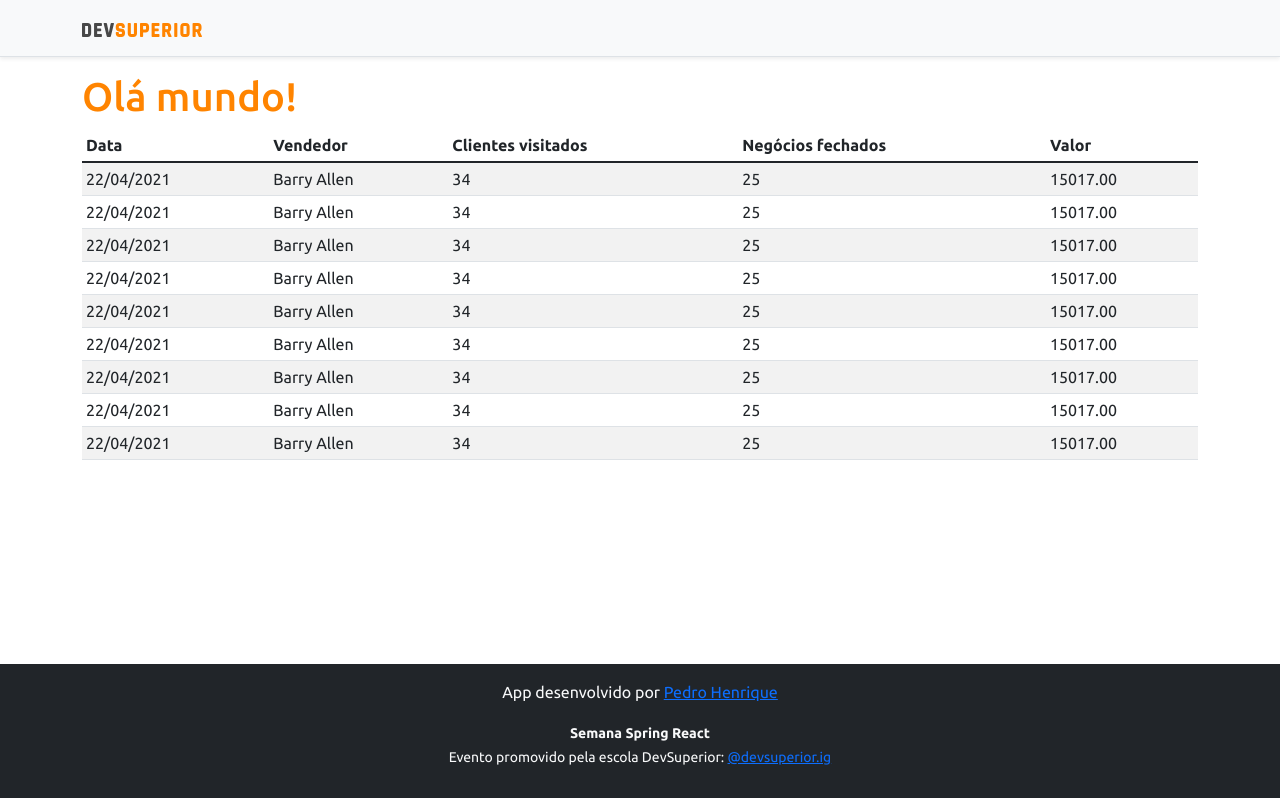
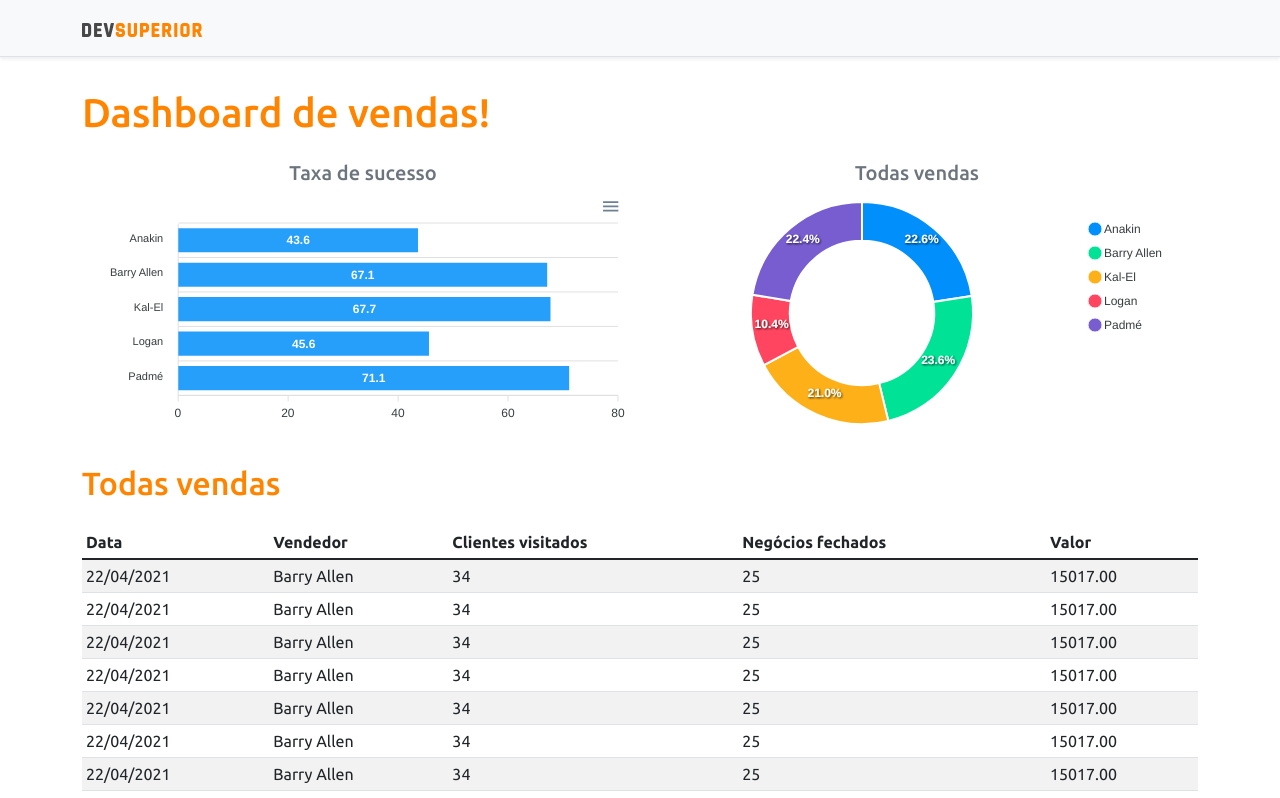
Before and after one commit to beyssac/projeto-sds3, a React (Create React App) app in the folder frontend/: page / in a window 1280 px wide. Shown: the top 798 px of the page. Built offline with nearby package versions, Linux system fonts and the light colour scheme.

Commit message:
Static charts

```diff
--- a/frontend/package.json
+++ b/frontend/package.json
@@ -12,8 +12,10 @@
     "@types/node": "^12.0.0",
     "@types/react": "^17.0.0",
     "@types/react-dom": "^17.0.0",
+    "apexcharts": "^3.29.0",
     "bootstrap": "^5.1.3",
     "react": "^17.0.2",
+    "react-apexcharts": "^1.3.9",
     "react-dom": "^17.0.2",
     "react-scripts": "4.0.3",
     "typescript": "^4.1.2",
--- a/frontend/src/App.tsx
+++ b/frontend/src/App.tsx
@@ -1,13 +1,28 @@
 import NavBar from 'components/NavBar';
 import Footer from 'components/Footer';
 import DataTable from 'components/DataTable';
+import BarChart from 'components/BarChart';
+import DonutChart from 'components/DonutChart';
 
 function App() {
   return (
     <>
     <NavBar />
     <div className="container">
-      <h1 className="text-primary">Olá mundo!</h1>
+      <h1 className="text-primary py-3">Dashboard de vendas!</h1>
+      <div className="row px-3">
+        <div className="col-sm-6">
+          <h5 className="text-center text-secondary">Taxa de sucesso</h5>
+          <BarChart/>
+        </div>
+        <div className="col-sm-6">
+          <h5 className="text-center text-secondary">Todas vendas</h5>
+          <DonutChart/>
+        </div>
+      </div>
+      <div className="py-3">
+        <h2 className="text-primary">Todas vendas</h2>
+      </div>
       <DataTable />
     </div>
     <Footer />
--- /dev/null
+++ b/frontend/src/components/BarChart/index.tsx
@@ -0,0 +1,36 @@
+import Chart from 'react-apexcharts';
+
+const BarChart = () => {
+
+    const options = {
+        plotOptions: {
+            bar: {
+                horizontal: true,
+            }
+        },
+    };
+
+    const mockData = {
+        labels: {
+            categories: ['Anakin', 'Barry Allen', 'Kal-El', 'Logan', 'Padmé']
+        },
+        series: [
+            {
+                name: "% Sucesso",
+                data: [43.6, 67.1, 67.7, 45.6, 71.1]
+            }
+        ]
+    };
+
+    return (
+        <Chart
+            options={ {...options, xaxis: mockData.labels}}
+            series={mockData.series}
+            type="bar"
+            height="240"
+        />
+    );
+
+}
+
+export default BarChart;
--- /dev/null
+++ b/frontend/src/components/DonutChart/index.tsx
@@ -0,0 +1,25 @@
+import Chart from 'react-apexcharts';
+const DonutChart = () => {
+
+    const mockData = {
+        series: [477138, 499928, 444867, 220426, 473088],
+        labels: ['Anakin', 'Barry Allen', 'Kal-El', 'Logan', 'Padmé']
+    }
+
+    const options = {
+        legend: {
+            show: true
+        }
+    }
+
+    return (
+        <Chart
+            options={{ ...options, labels: mockData.labels }}
+            series={mockData.series}
+            type="donut"
+            height="240"
+        />
+    );
+}
+
+export default DonutChart;
```
Also changed, not shown: 1 other file (tests, documents, lock files or other folders).
